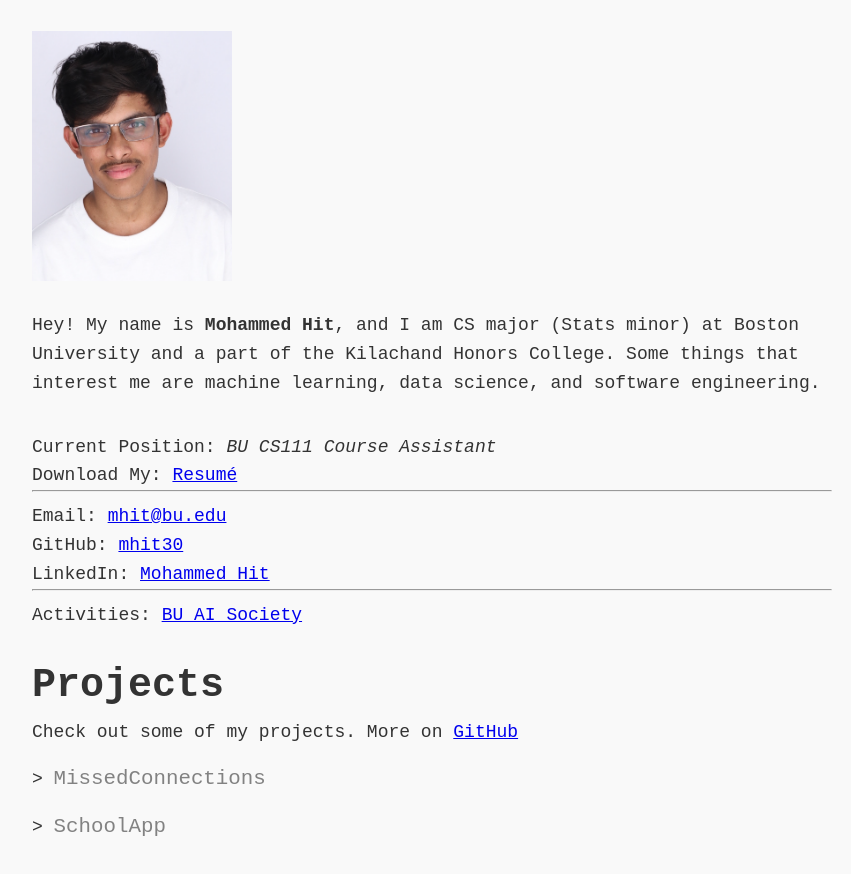
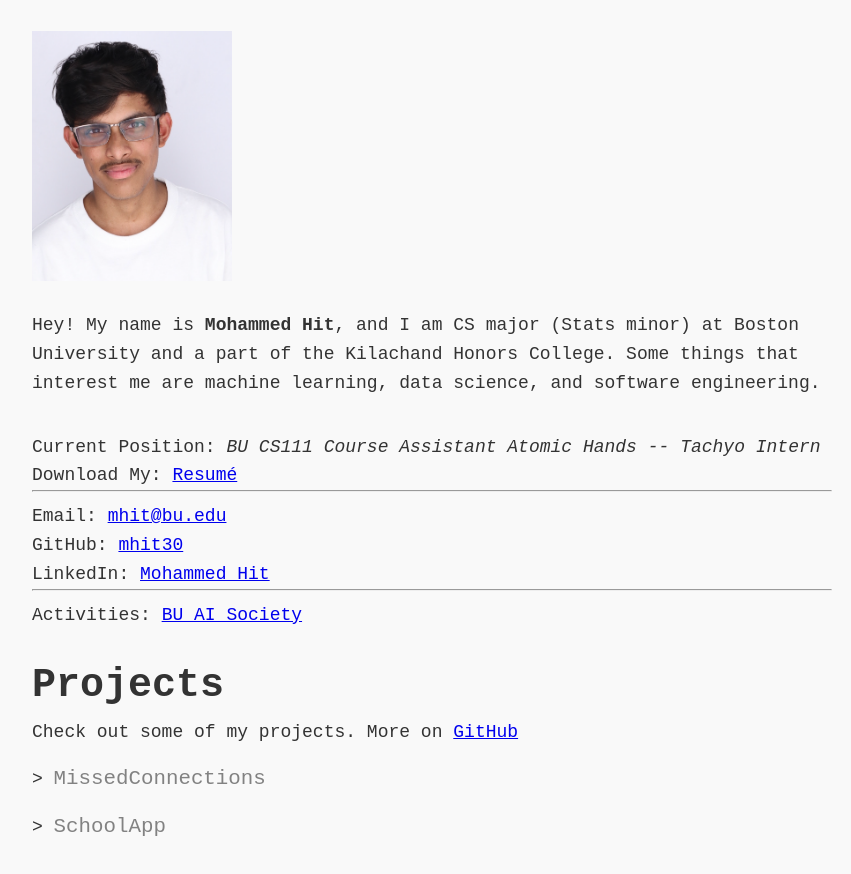
Before and after one commit to mhit30/mhit30.github.io, a plain HTML site: page index.html in a window 1280 px wide. Shown: the whole page, without its empty margins (208-1059 px from the left). Drawn offline with Linux system fonts and the light colour scheme.

Commit message:
Update index.html

```diff
--- a/index.html
+++ b/index.html
@@ -27,7 +27,7 @@
       <section id="gen_info">
         <div class="content">
           <div id="work">
-            <p>Current Position: <i>BU CS111 Course Assistant</i></p>
+            <p>Current Position: <i>BU CS111 Course Assistant</i> <i>Atomic Hands -- Tachyo Intern</i></p>
             <p>
               Download My:
               <a
```
